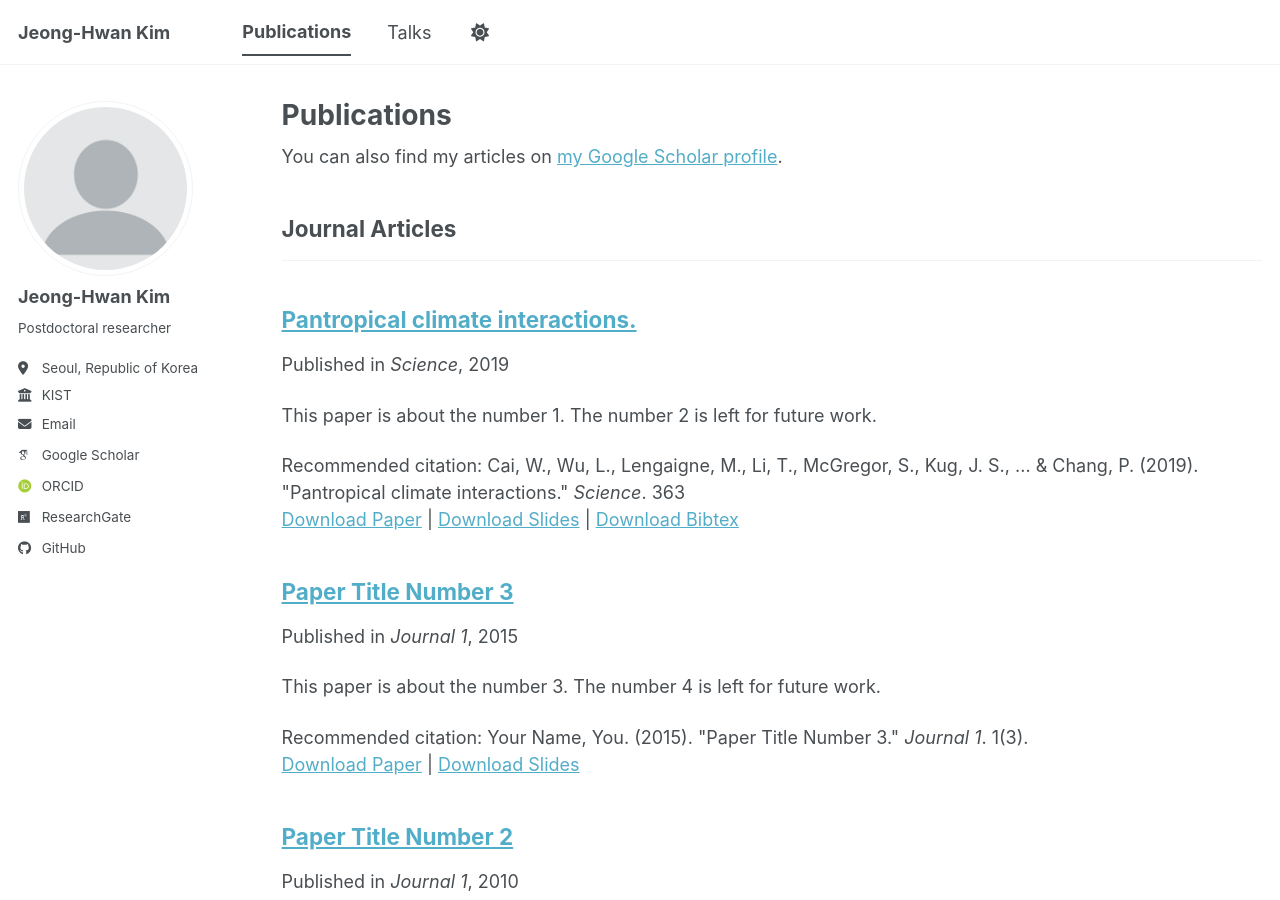
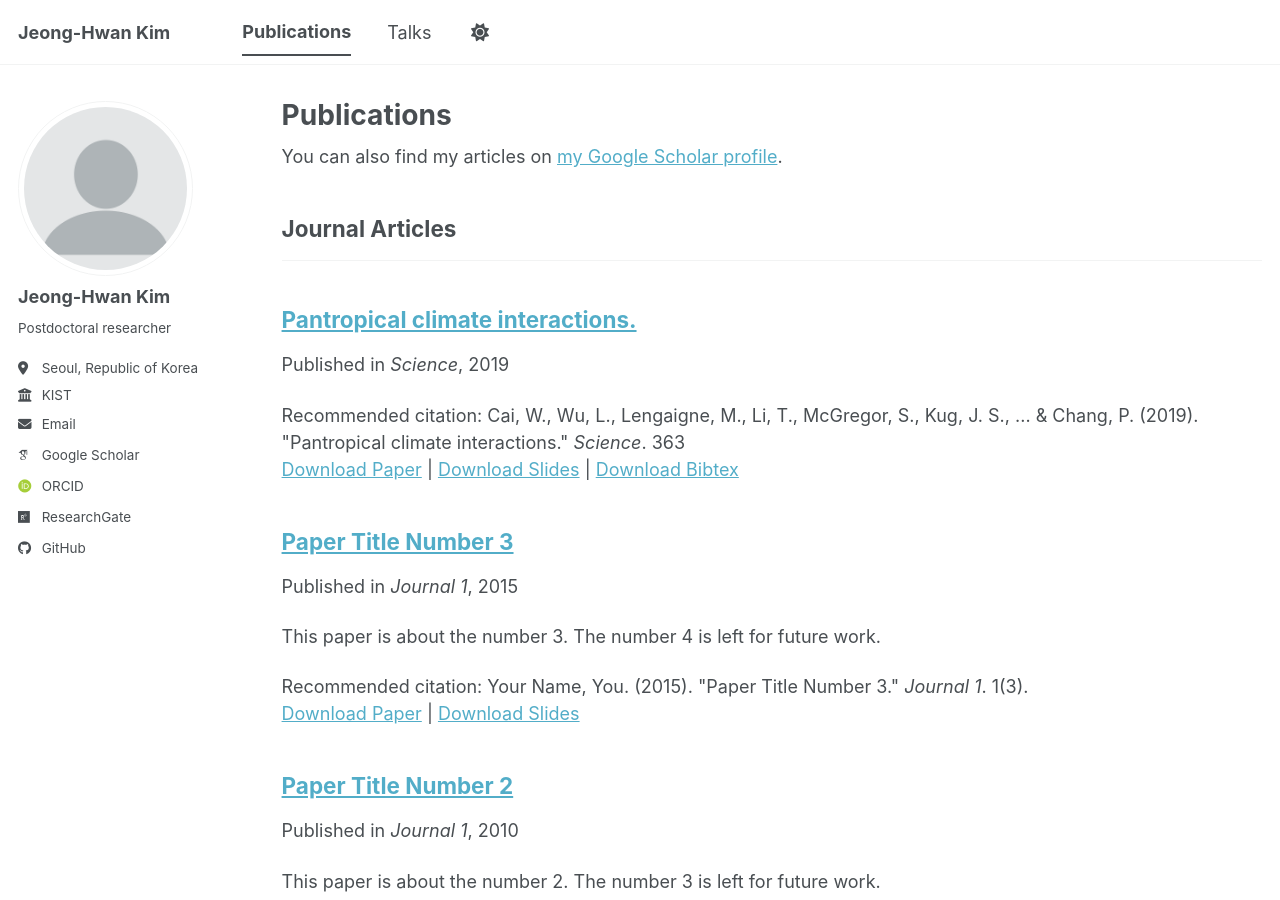
Before and after one commit to jeonghwan723/jeonghwan723.github.io, a Jekyll site: the page built from _pages/publications.html, in a window 1280 px wide and 900 px high. Built offline with Jekyll 4.4.1, drawn with Linux system fonts in a browser that asks for light colours; some web fonts are replaced; a script bundle is joined from its source files by our own code; library files that are not in the unit come from our copies.

Commit message:
Revise publication details for paper number 1
Updated paper details including excerpt, paper URL, and BibTeX URL.

```diff
--- a/_publications/2009-10-01-paper-title-number-1.md
+++ b/_publications/2009-10-01-paper-title-number-1.md
@@ -4,12 +4,12 @@
 collection: publications
 category: manuscripts
 permalink: /publication/2009-10-01-paper-title-number-1
-excerpt: 'This paper is about the number 1. The number 2 is left for future work.'
+excerpt: ''
 date: 2019-03-01
 venue: 'Science'
 slidesurl: ''
-paperurl: 'https://academicpages.github.io/files/paper1.pdf'
-bibtexurl: 'https://academicpages.github.io/files/bibtex1.bib'
+paperurl: '10.1126/science.aav4236'
+bibtexurl: ''
 citation: 'Cai, W., Wu, L., Lengaigne, M., Li, T., McGregor, S., Kug, J. S., ... & Chang, P. (2019). &quot;Pantropical climate interactions.&quot; <i>Science</i>. 363'
 ---
 The contents above will be part of a list of publications, if the user clicks the link for the publication than the contents of section will be rendered as a full page, allowing you to provide more information about the paper for the reader. When publications are displayed as a single page, the contents of the above "citation" field will automatically be included below this section in a smaller font.
```
